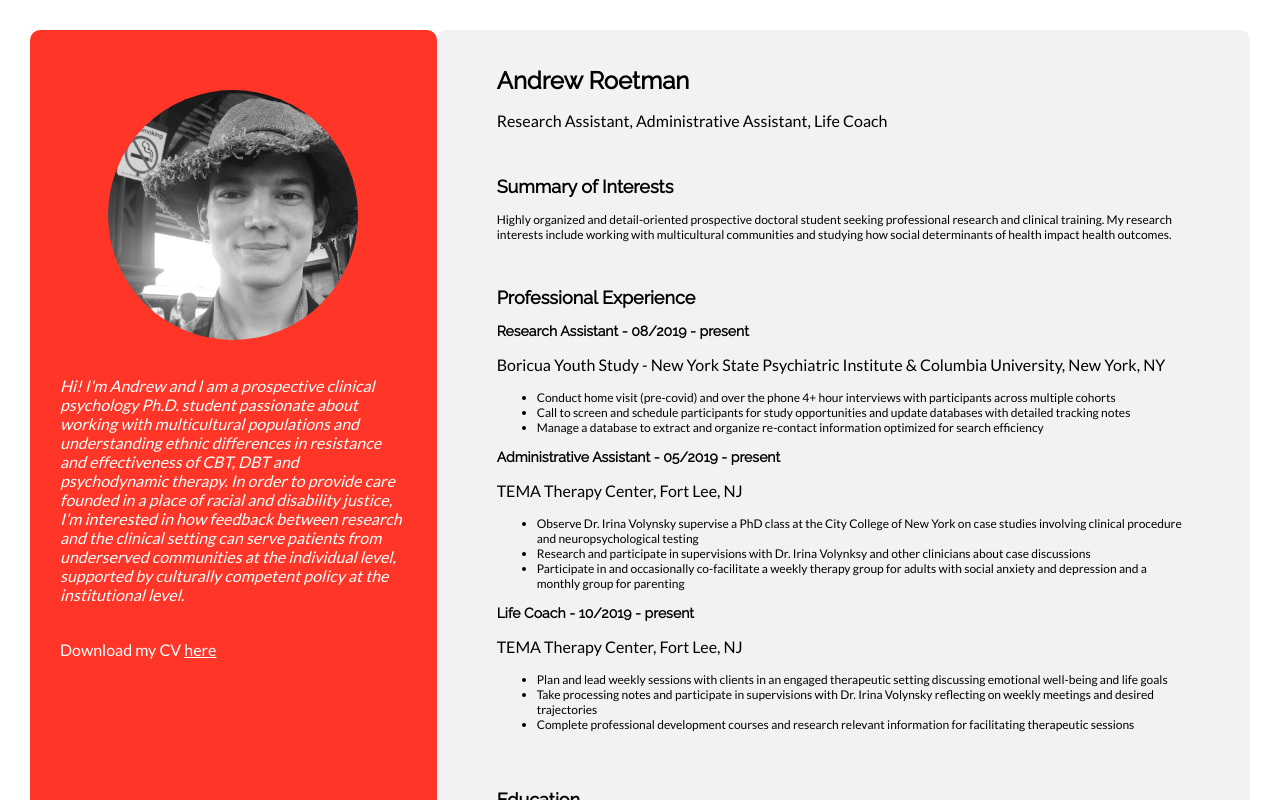
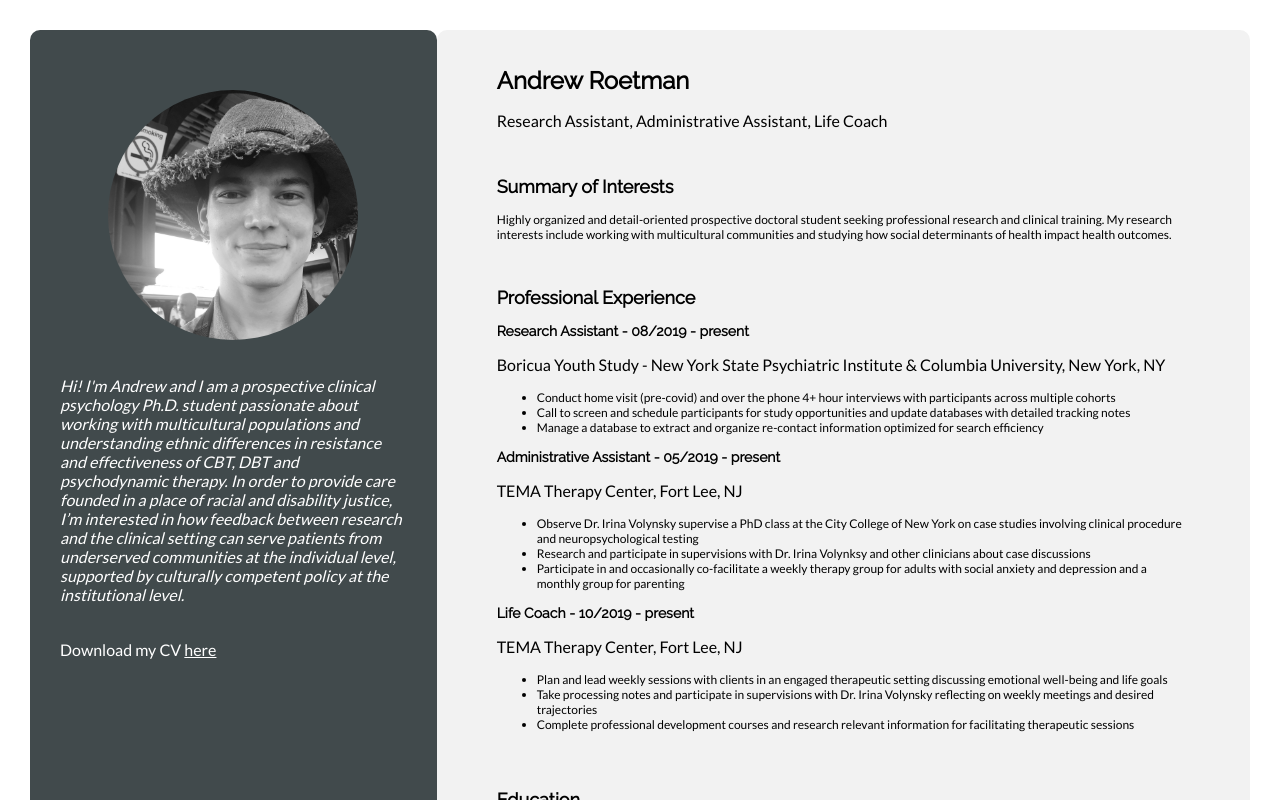
Before and after one commit to jcseo3/andrew-roetman-website, a Next.js app: page /clinical-psychology in a window 1280 px wide. Shown: the top 800 px of the page. Built offline with nearby package versions, Linux system fonts and the light colour scheme.

Commit message:
color change

```diff
--- a/pages/clinical-psychology/clinical-psychology.module.scss
+++ b/pages/clinical-psychology/clinical-psychology.module.scss
@@ -50,7 +50,8 @@
         padding: 60px 30px;
         position: relative;
         //background: color(white-soft);
-        background: #ff3627;
+        //background: #3b444b;
+        background: #414a4c;
         color: white;
         border-radius: 10px;
     }
```
Also changed, not shown: pages/life-coaching/life-coaching.module.scss (+1 -11 lines).
